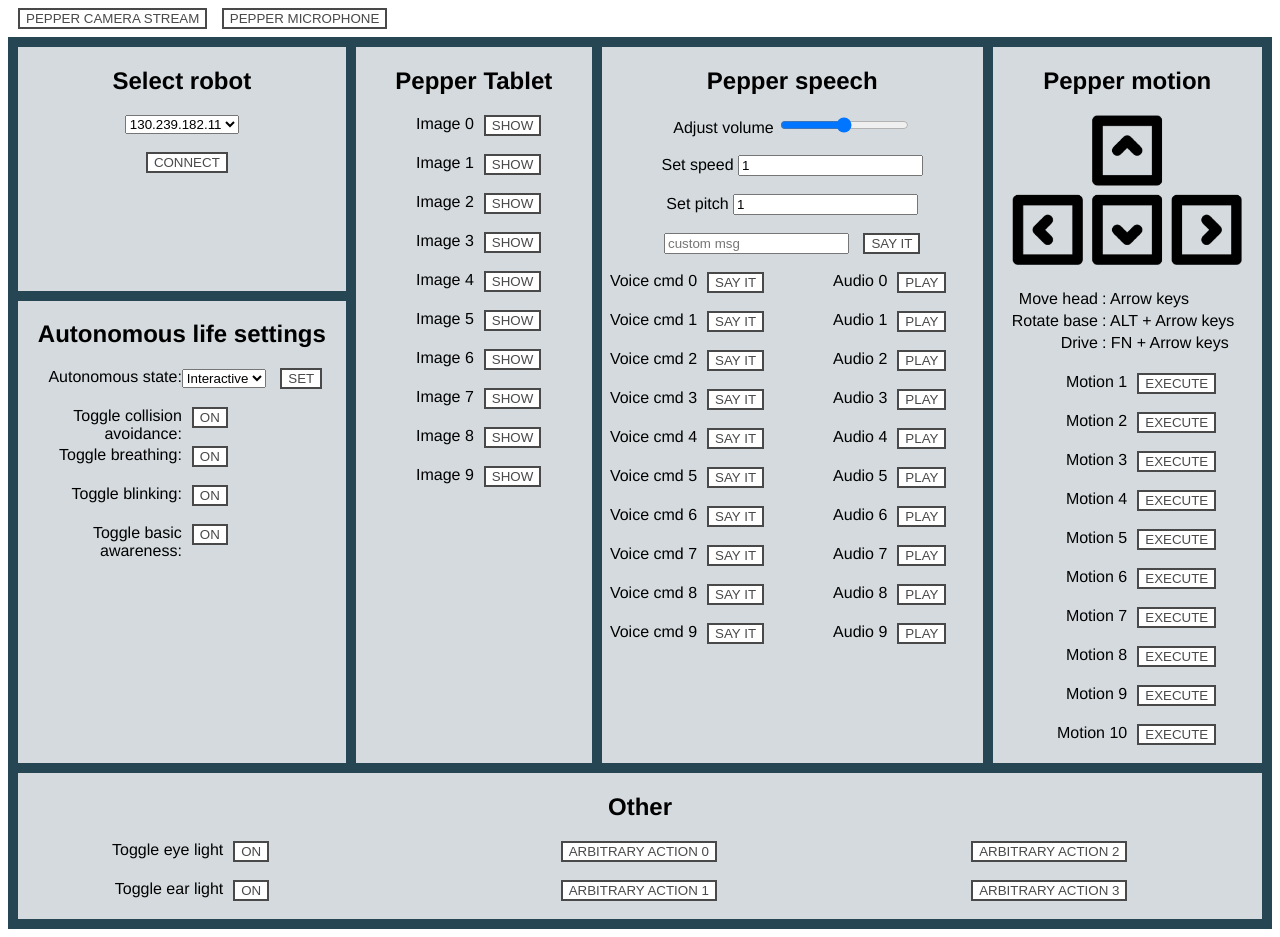
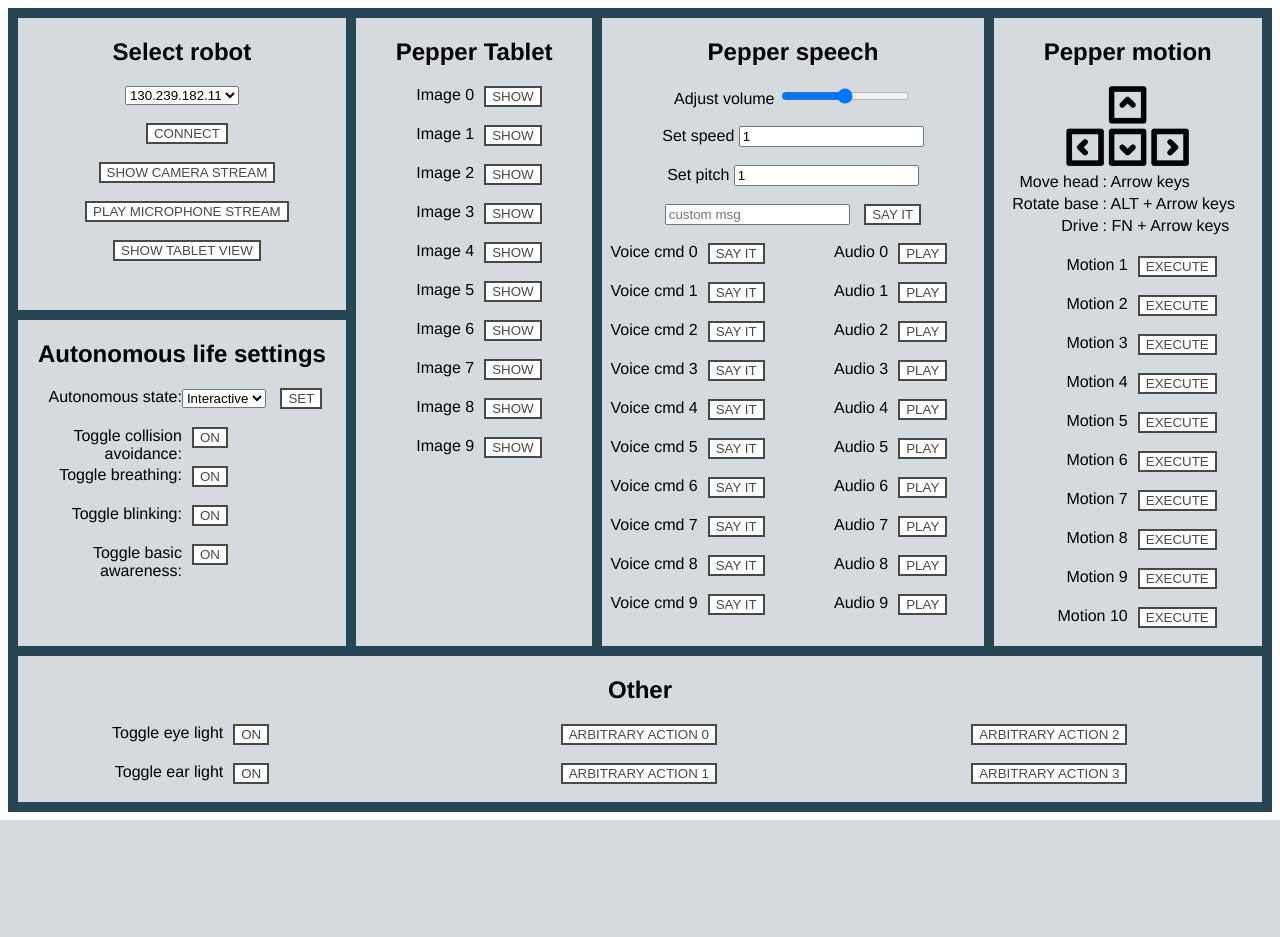
Before and after one commit to frietz58/WoZ4U, a Flask app: page / in a window 1280 px wide. After the commit the page ends 820 px from the top, so only its background shows below. Run offline with Flask 2, Linux system fonts and the light colour scheme.

Commit message:
Move camera/tablet/microphone links into grid

```diff
--- a/templates/index.html
+++ b/templates/index.html
@@ -138,22 +138,11 @@
       $("#image_"+index).html("BEING SHOWN"); // set btn text
       $("#image_"+index).addClass("example_c_green")
     })
-
-
   }
 
 </script>
 </head>
 <body>
-
-<div class="row" style="margin-bottom: 8px;">
-  <a href="#" target="_blank">
-    <button class="example_c" id="view_camera_stream">Pepper Camera stream</button>
-  </a>
-  <a href="#" target="_blank">
-    <button class="example_c" id="listen_microphone">Pepper Microphone</button>
-  </a>
-</div>
 
 <div class="grid-container">
   <!-- Pepper  select -->
@@ -176,6 +165,28 @@
         </a>
       </div>
       <br>
+
+      <div class="row">
+        <a href="#" target="_blank">
+          <button class="example_c" id="view_camera_stream">Show camera stream</button>
+        </a>
+      </div>
+      <br>
+
+      <div class="row">
+        <a href="#" target="_blank">
+          <button class="example_c" id="listen_microphone">Play microphone stream</button>
+        </a>
+      </div>
+      <br>
+
+      <div class="row">
+        <a href="#" target="_blank">
+          <button class="example_c" id="listen_microphone">Show tablet view</button>
+        </a>
+      </div>
+      <br>
+
   </div>
 
   <div class="tablet">
@@ -610,9 +621,7 @@
     <h2>Pepper motion</h2>
 
     <div class="row">
-      <img src="../static/imgs/arrow_keys.png" style="max-height:150px;">
-      <br>
-      <br>
+      <img src="../static/imgs/arrow_keys.png" style="max-height:80px;">
       <table style="width:100%">
         <tr>
           <td style="text-align: right;">Move head</td>
```
